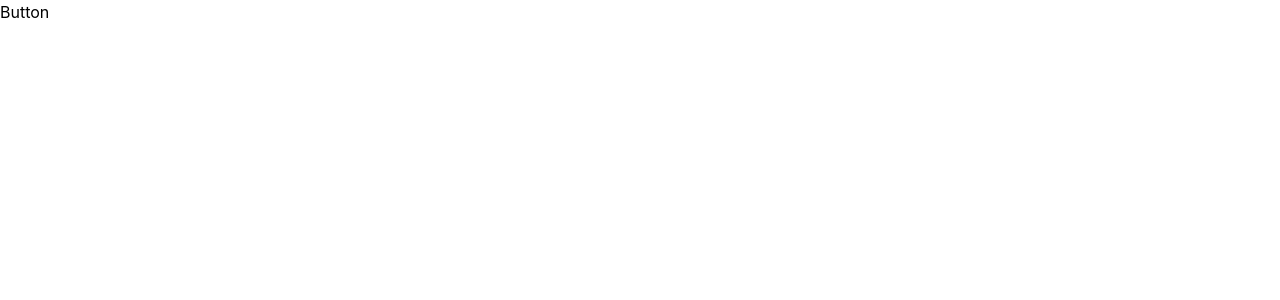
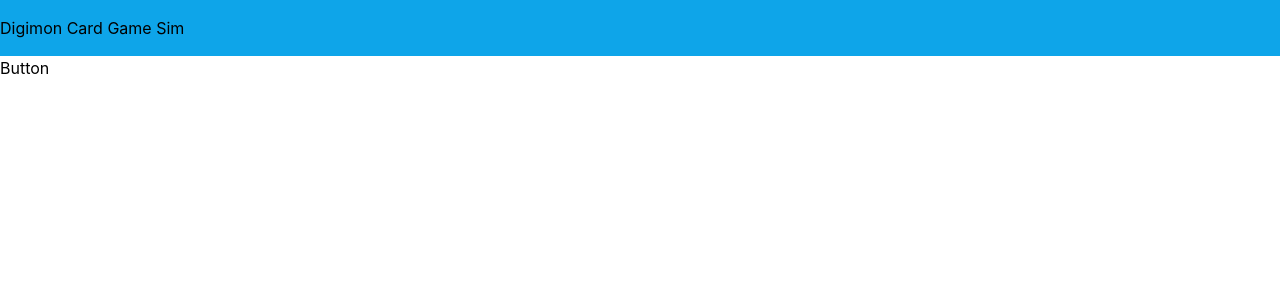
Before and after one commit to Lyoshikawa3914/CardGameClone, a React (Create React App) app: page / in a window 1280 px wide. Shown: the top 300 px of the page. Built offline with nearby package versions, Linux system fonts and the light colour scheme.

Commit message:
updated HomePage

```diff
--- a/src/HomePage.jsx
+++ b/src/HomePage.jsx
@@ -1,8 +1,10 @@
 function HomePage() {
     return (
-        <div>
-            <div className="navbar">
-
+        <div className="flex flex-col p-0 m-0">
+            <div className="navbar flex justify-start w-full h-14 bg-sky-500">
+                <div className="flex items-center justify-center">
+                    <h1>Digimon Card Game Sim</h1>
+                </div>
             </div>
 
             <div className="searchBar">
```
